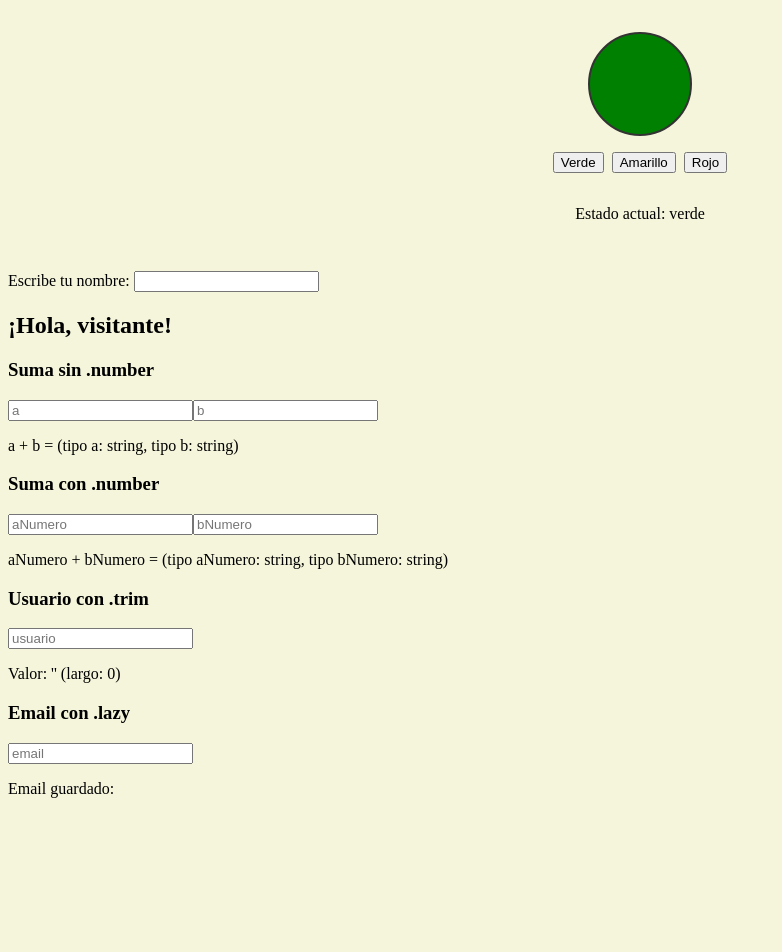
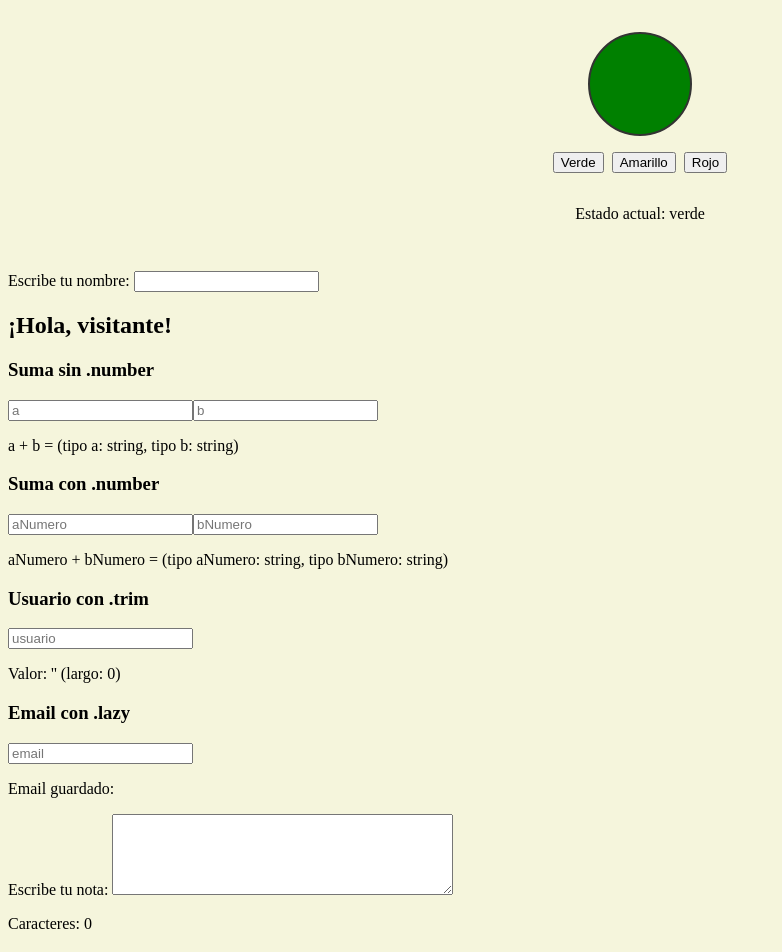
Before and after one commit to zakkdruzer/m6-l3-vue-binding, a Vue app in the folder ejercicio-1/: page / in a window 1280 px wide. Shown: the top 952 px of the page, without its empty margins (0-782 px from the left). Before the commit the page ends 814 px from the top, so only its background shows below. Built offline with nearby package versions, Linux system fonts and the light colour scheme.

Commit message:
feat: ejercicio 4 completado

```diff
--- a/ejercicio-1/src/components/Ej3Modificadores.vue
+++ b/ejercicio-1/src/components/Ej3Modificadores.vue
@@ -15,9 +15,9 @@ const email = ref('')
   <div class="ej-modificadores">
     <section>
       <h3>Suma sin .number</h3>
-      <input type="number" v-model="a" placeholder="a" />
-      <input type="number" v-model="b" placeholder="b" />
-      <p>a + b = {{ a + b }} (tipo a: {{ typeof a }}, tipo b: {{ typeof b }})</p>
+      <input type="" v-model="a" placeholder="a" />
+      <input type="" v-model="b" placeholder="b" />
+      <p>a + b = {{a + b}} (tipo a: {{ typeof a }}, tipo b: {{ typeof b }})</p>
     </section>
 
     <section>
--- a/ejercicio-1/src/components/Ej4Textarea.vue
+++ b/ejercicio-1/src/components/Ej4Textarea.vue
@@ -1,11 +1,29 @@
 <script setup>
-  import { ref } from 'vue'
+import { ref } from 'vue'
 
-  // TODO: declara tus variables reactivas con ref()
-  // Con <script setup> NO hay return: todo lo que declaras acá
-  // queda disponible en el template automáticamente.
+const nota = ref('')
 </script>
 
 <template>
-  <!-- TODO: aquí va tu HTML con las directivas -->
+  <div class="ej-textarea">
+    <label>
+      Escribe tu nota:
+      <textarea
+        v-model="nota"
+        rows="5"
+        cols="40"
+      ></textarea>
+    </label>
+
+    <p
+      :style="{
+        color: nota.length > 200 ? 'red' : 'black'
+      }"
+    >
+      Caracteres: {{ nota.length }}
+    </p>
+
+    <h3>Vista previa</h3>
+    <pre>{{ nota }}</pre>
+  </div>
 </template>
```
